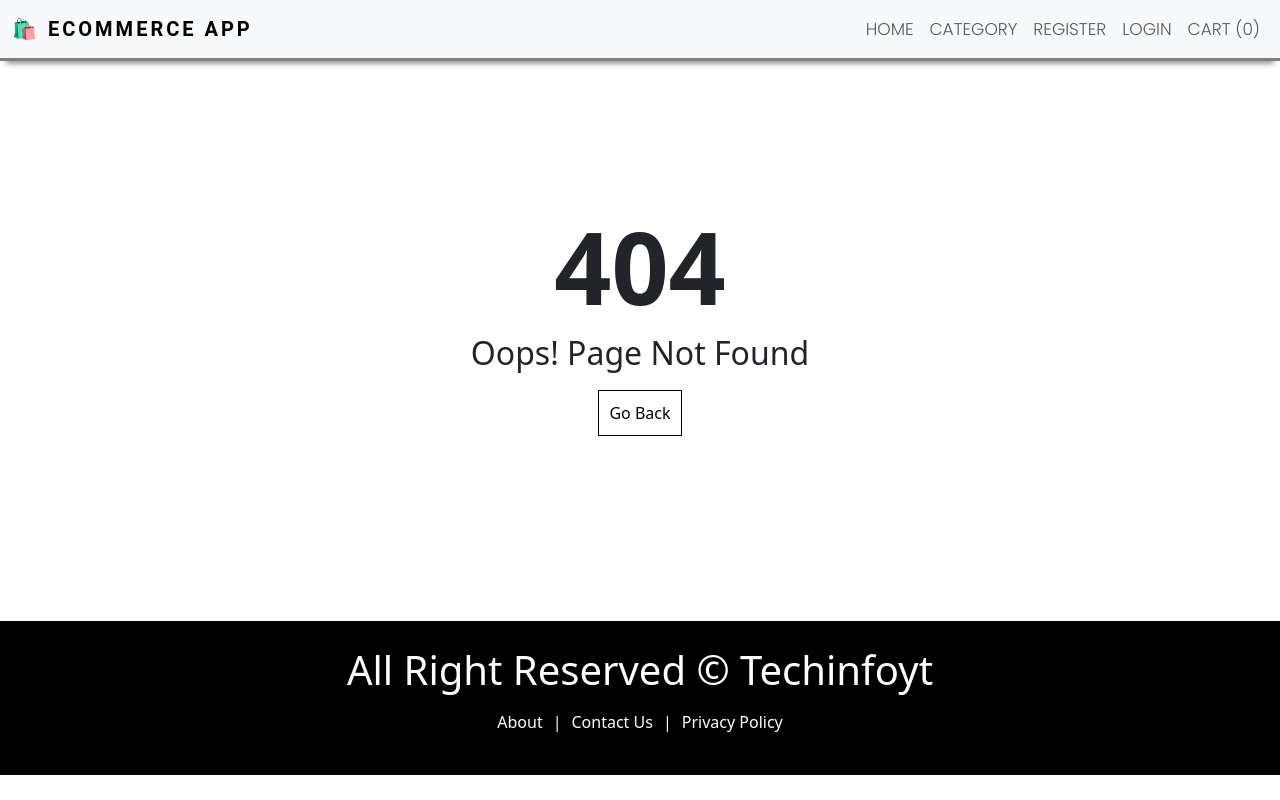
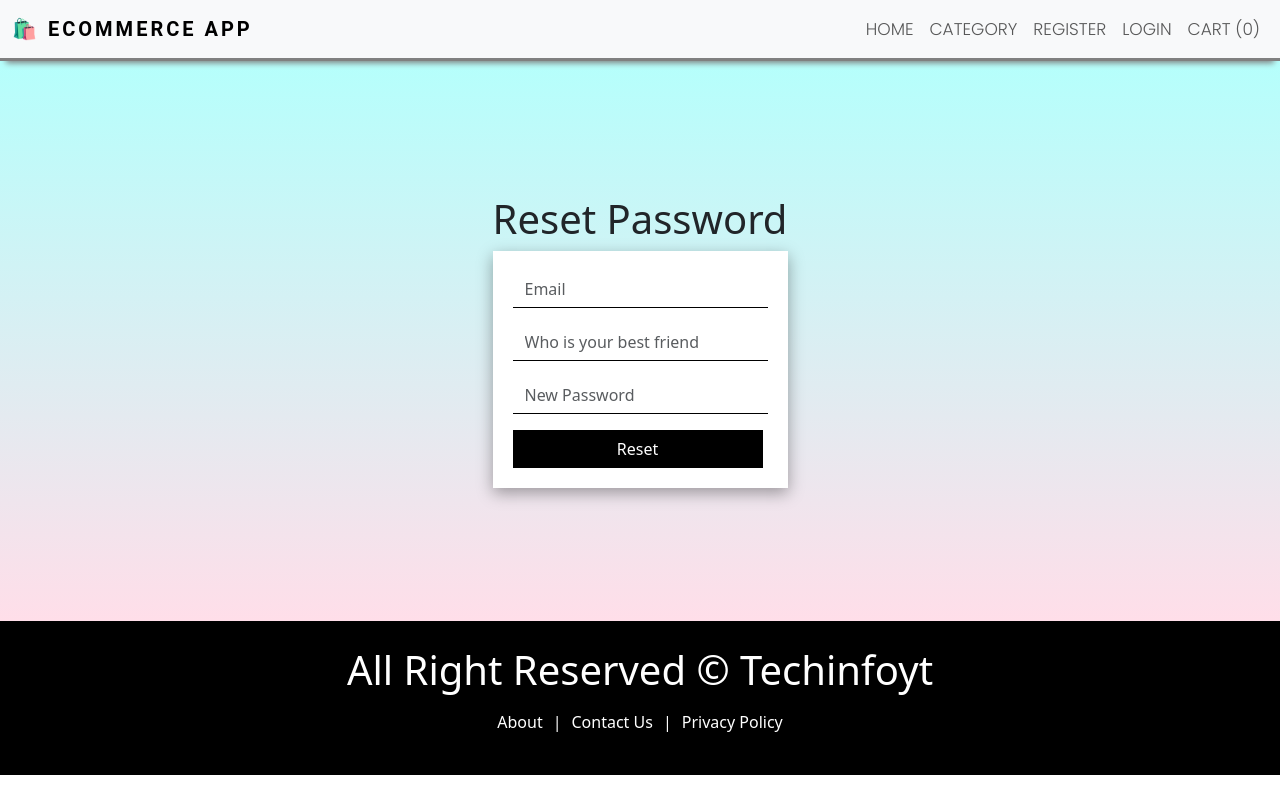
Before and after one commit to Ravinder1310/ecommerce, a React (Create React App) app in the folder ecommerce_app/: page /forgot-password in a window 1280 px wide. Before the commit this address had no page. Built offline with nearby package versions, Linux system fonts and the light colour scheme.

Commit message:
forgot password functionality completed

```diff
--- a/ecommerce_app/src/App.js
+++ b/ecommerce_app/src/App.js
@@ -9,6 +9,8 @@ import Login from "./pages/login";
 import { ToastContainer} from 'react-toastify';
 import 'react-toastify/dist/ReactToastify.css';
 import Dashboard from "./pages/user/dashboard";
+import PrivateRoute from "./components/routes/PrivateRoute";
+import ForgotPassword from "./pages/ForgotPassword";
 
 function App() {
   return (
@@ -16,8 +18,11 @@ function App() {
     <Routes>
       <Route path="/" element={<Landing/>}/>
       <Route path="/register" element={<Register/>}/>
-      <Route path="/dashboard" element={<Dashboard/>}/>
+      <Route path="/dashboard" element={<PrivateRoute/>}>
+      <Route path="" element={<Dashboard/>}/>
+      </Route>
       <Route path="/login" element={<Login/>}/>
+      <Route path="/forgot-password" element={<ForgotPassword/>}/>
       <Route path="/about" element={<About/>}/>
       <Route path="/contact" element={<Contact/>}/>
       <Route path="/policy" element={<Policy/>}/>
--- /dev/null
+++ b/ecommerce_app/src/components/routes/PrivateRoute.js
@@ -0,0 +1,27 @@
+import React, { useEffect, useState } from 'react'
+import { useAuth } from '../../context/auth';
+import { Outlet } from 'react-router-dom';
+import axios from 'axios';
+import Spinner from '../spinner';
+
+ const PrivateRoute = () => {
+
+   const [ok, setOk] = useState(false);
+   const [auth, setAuth] = useAuth();
+
+   useEffect(() => {
+    const authCheck = async() => {
+        const res = await axios.get(`${process.env.REACT_APP_API}/api/v1/auth/user-auth`)
+        if(res.data.ok){
+            setOk(true)
+        }else{
+            setOk(false)
+        }
+    }
+    if(auth?.token) authCheck();
+   },[auth?.token])
+
+  return ok ? <Outlet/> : <Spinner/>
+}
+
+export default PrivateRoute
--- /dev/null
+++ b/ecommerce_app/src/components/spinner.js
@@ -0,0 +1,34 @@
+import React, { useEffect, useState } from 'react'
+import { useLocation, useNavigate } from 'react-router-dom';
+
+const Spinner = () => {
+
+    const [count, setCount] = useState(5);
+    const navigate = useNavigate();
+    const location = useLocation("")
+
+    useEffect(() => {
+      const interval = setInterval(() => {
+        setCount((prevVal) => --prevVal)
+      },1000)
+
+      count === 0 && navigate('/login',{
+        state : location.pathname
+      })
+      return () => clearInterval(interval)
+    },[count,navigate,location])
+
+  return (
+    <>
+   <div className="d-flex flex-column justify-content-center align-items-center" style={{height:"100vh"}}>
+   <h1 className='Text-center'>Redirecting to you in {count} seconds</h1>
+  <div className="spinner-border" role="status">
+    <span className="visually-hidden">Loading...</span>
+  </div>
+</div>
+
+    </>
+  )
+}
+
+export default Spinner
--- a/ecommerce_app/src/context/auth.js
+++ b/ecommerce_app/src/context/auth.js
@@ -1,3 +1,4 @@
+import axios from "axios";
 import { useState, useContext,useEffect, createContext } from "react";
 
 const AuthContext = createContext()
@@ -7,6 +8,8 @@ const AuthProvider = ({children}) => {
         user: null,
         token: "",
     });
+
+    axios.defaults.headers.common['Authorization'] = auth?.token
 
     useEffect(() => {
        const data = localStorage.getItem("auth");
--- /dev/null
+++ b/ecommerce_app/src/pages/ForgotPassword.js
@@ -0,0 +1,55 @@
+import React, { useState } from 'react'
+import Layout from '../components/layouts/Layout'
+import { useNavigate } from 'react-router-dom';
+import toast from 'react-hot-toast';
+import "../style/auth.css"
+import axios from 'axios';
+
+const ForgotPassword = () => {
+    const [email,setEmail] = useState("");
+    const [newPassword,setNewPassword] = useState("");
+    const [answer,setAnswer] = useState("");
+    const navigate = useNavigate();
+
+    const handleSubmit =  async(e) => {
+      e.preventDefault();
+    //   console.log(email,password);
+      try {
+        const res = await axios.post(`${process.env.REACT_APP_API}/api/v1/auth/forgot-password`,{email,newPassword,answer})
+        if(res && res.data.success){
+          toast.success( res.data && res.data.message);
+          navigate("/login")
+        }else{
+
+          toast.error(res.data.message)
+        }
+      } catch (error) {
+        console.log(error);
+        toast.error('Something went wrong')
+      }
+      toast.success('Registeration successfull')
+    }
+  return (
+    <Layout title={"Forgot password - Ecommerce app"}>
+        <div className='form-container'>
+          <h1 className='title'>Reset Password</h1>
+          <form onSubmit={handleSubmit}>
+  <div className="mb-3">
+    <input type="email" value={email} onChange={(e) => setEmail(e.target.value)} placeholder='Email' className="form-control" id="exampleInputEmail1" aria-describedby="emailHelp" required />
+  </div>
+
+  <div className="mb-3">
+    <input type="text" value={answer} onChange={(e) => setAnswer(e.target.value)} placeholder='Who is your best friend' className="form-control" id="exampleInputPassword1" required />
+  </div>
+  <div className="mb-3">
+    <input type="password" value={newPassword} onChange={(e) => setNewPassword(e.target.value)} placeholder='New Password' className="form-control" id="exampleInputPassword1" required />
+  </div>
+  <button type="submit" className="btn btn-primary">Reset</button>
+</form>
+
+       </div>
+    </Layout>
+  )
+}
+
+export default ForgotPassword
--- a/ecommerce_app/src/pages/login.js
+++ b/ecommerce_app/src/pages/login.js
@@ -2,7 +2,7 @@ import React, { useState } from 'react'
 import Layout from '../components/layouts/Layout'
 import toast from 'react-hot-toast';
 import axios from "axios";
-import {useNavigate} from "react-router-dom"
+import {useLocation, useNavigate} from "react-router-dom"
 import "../style/auth.css"
 import { useAuth } from '../context/auth';
 
@@ -12,6 +12,7 @@ const Login = () => {
   const [password,setPassword] = useState("");
   const navigate = useNavigate();
   const [auth,setAuth] = useAuth();
+  const location = useLocation();
 
   const handleSubmit =  async(e) => {
     e.preventDefault();
@@ -26,7 +27,7 @@ const Login = () => {
           token:res.data.token
         })
         localStorage.setItem("auth",JSON.stringify(res.data))
-        navigate("/")
+        navigate(location.state || "/")
       }else{
 
         toast.error(res.data.message)
@@ -49,6 +50,9 @@ const Login = () => {
   <div className="mb-3">
     <input type="password" value={password} onChange={(e) => setPassword(e.target.value)} placeholder='Password' className="form-control" id="exampleInputPassword1" required />
   </div>
+  <div className='mb-3'>
+  <button type="button" className="btn btn-primary" onClick={() => {navigate('/forgot-password')}}>Forgot Password</button>
+  </div>
   <button type="submit" className="btn btn-primary">Login</button>
 </form>
 
--- a/ecommerce_app/src/pages/register.js
+++ b/ecommerce_app/src/pages/register.js
@@ -12,13 +12,14 @@ const Register = () => {
   const [password,setPassword] = useState("");
   const [phone,setPhone] = useState("");
   const [address,setAddress] = useState("");
+  const [answer, setAnswer] = useState("")
   const navigate = useNavigate()
 
   const handleSubmit =  async(e) => {
     e.preventDefault();
-    console.log(name,email,password,phone,address);
+    console.log(name,email,password,phone,address,answer);
     try {
-      const res = await axios.post(`${process.env.REACT_APP_API}/api/v1/auth/register`,{name,email,password,phone,address})
+      const res = await axios.post(`${process.env.REACT_APP_API}/api/v1/auth/register`,{name,email,password,phone,address,answer})
       if(res && res.data.success){
         Toast.success( res.data && res.data.message);
         navigate("/login")
@@ -53,6 +54,9 @@ const Register = () => {
   <div className="mb-3">
     <input type="text" value={address} onChange={(e) => setAddress(e.target.value)} placeholder='Address' className="form-control" id="exampleInputPassword1" required />
   </div>
+  <div className="mb-3">
+    <input type="text" value={answer} onChange={(e) => setAnswer(e.target.value)} placeholder='Who is your best friend' className="form-control" id="exampleInputPassword1" required />
+  </div>
   <button type="submit" className="btn btn-primary">Register</button>
 </form>
 
```
